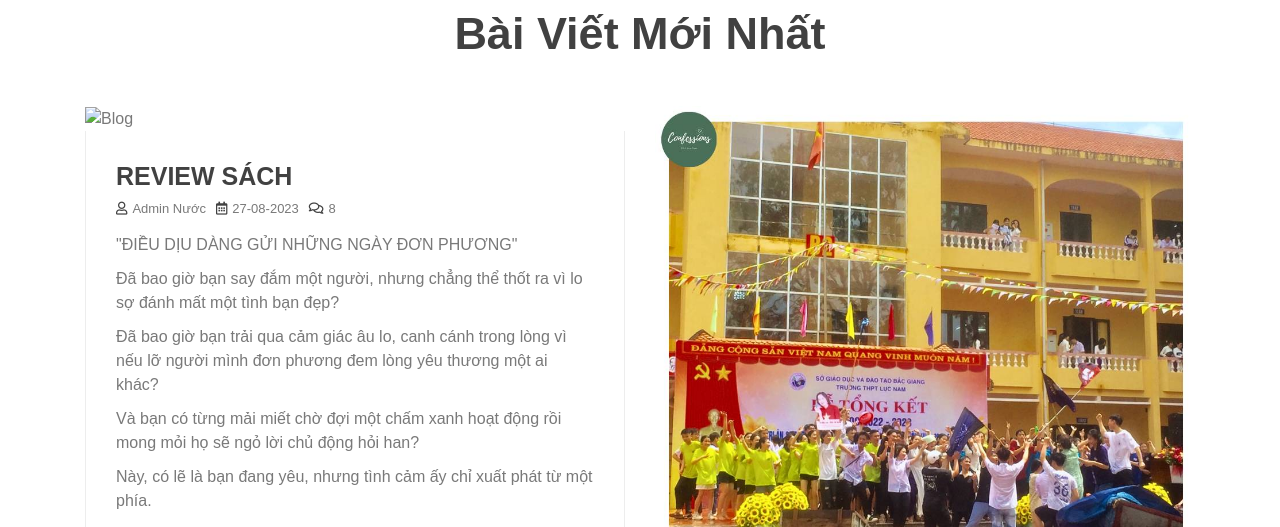
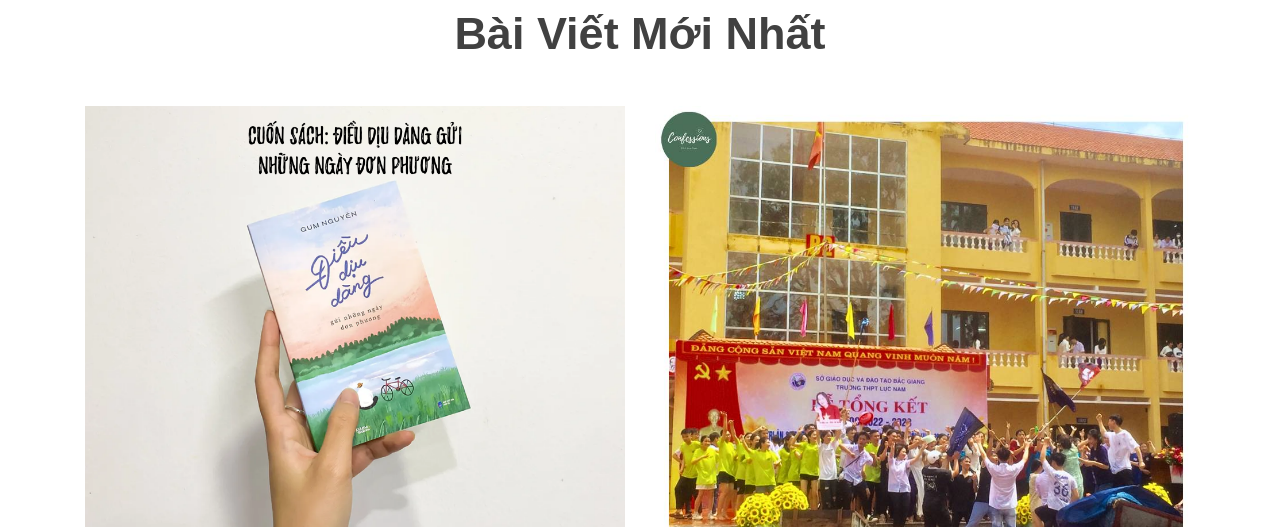
Before and after one commit to bnalucnamconfessions/BnALucNamConfessions, a plain HTML site: page index.html in a window 1280 px wide. Shown: the part 7252-7779 px from the top of the page. Drawn offline with nearby package versions, Linux system fonts and the light colour scheme; the site is published under a folder, as on GitHub Pages, so addresses that start at the root find nothing.

Commit message:
index.html

```diff
--- a/index.html
+++ b/index.html
@@ -513,7 +513,7 @@
                     <div class="col-lg-6">
                             <div class="blog-item wow fadeInUp" data-wow-delay="0.3s">
                                 <div class="blog-img">
-                                    <img src="/anh1/1.png" alt="Blog">
+                                    <img src="anh1/1.png" alt="Blog">
                                 </div>
                                 <div class="blog-text">
                                     <h2>REVIEW SÁCH</h2>
```
